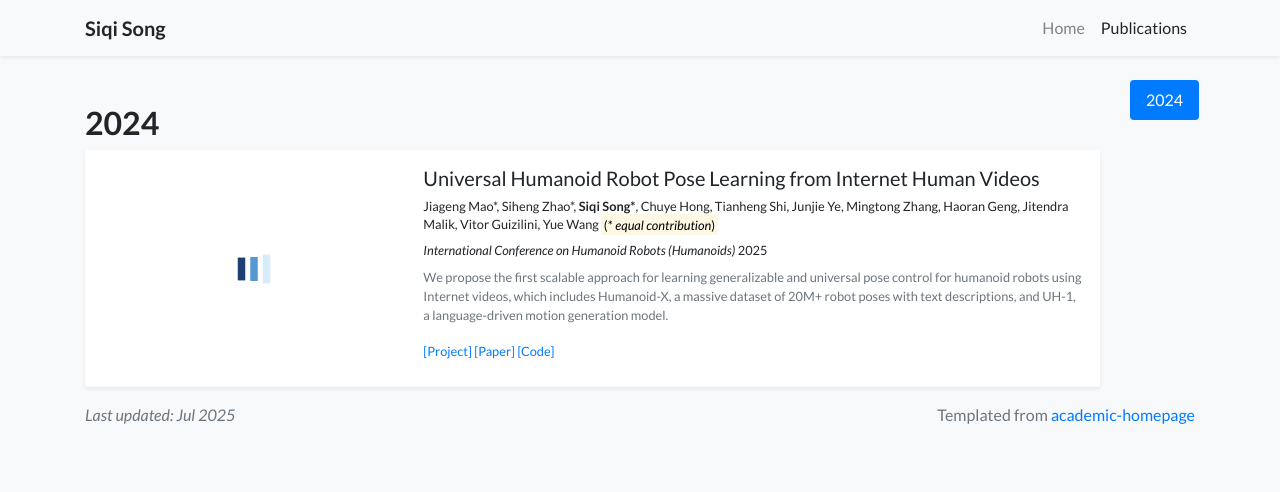
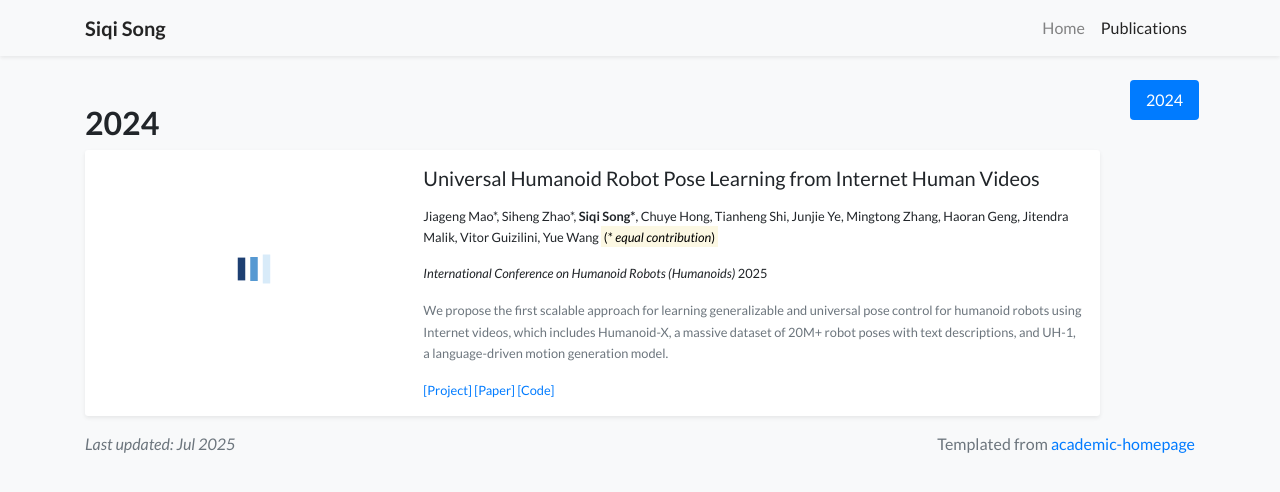
Before and after one commit to song-siqi/song-siqi.github.io, a Jekyll site: the page built from publications.html, in a window 1280 px wide. Shown: the top 492 px of the page. Built offline with Jekyll 4.4.1, drawn with Linux system fonts in a browser that asks for light colours; nearby versions of some CDN libraries; a style sheet for code colours, icons or effects is not loaded.

Commit message:
[update] uh-1 accepted test

```diff
--- a/_includes/widgets/publication_item.html
+++ b/_includes/widgets/publication_item.html
@@ -12,12 +12,12 @@
             <svg class="bubble-visual-hash lazy w-100 rounded-sm" data-bubble-visual-hash="{{ item.id }}" viewBox="0 0 300 200"></svg>
             {%- endif -%}
         </div>
-        <div class="col-md-7 col-xl-8 p-3 pl-md-0 style="min-height: 200px;">
+        <div class="col-md-7 col-xl-8 p-3 pl-md-0" style="min-height: 200px;">
             <div>
-                <h5 class="mt-0 mb-2 font-weight-normal">{{ item.title }}</h5>
-                <p class="mt-0 mb-2 small" style="line-height: 1.4;">{% include widgets/author_list.html authors=item.authors %}</p>
-                <p class="mt-0 mb-2 small" style="line-height: 1.4;">{{item.pub_pre}}<i>{{ item.pub }}</i>{{ item.pub_post }} {{ item.pub_date }} {{ item.pub_last }}</p>
-                <p class="mt-0 mb-3 small text-muted" style="line-height: 1.5;">{{ item.abstract }}</p>
+                <h5 class="mt-0 mb-3 font-weight-normal">{{ item.title }}</h5>
+                <p class="mt-0 mb-3 small" style="line-height: 1.6;">{% include widgets/author_list.html authors=item.authors %}</p>
+                <p class="mt-0 mb-3 small" style="line-height: 1.6;">{{item.pub_pre}}<i>{{ item.pub }}</i>{{ item.pub_post }} {{ item.pub_date }} {{ item.pub_last }}</p>
+                <p class="mt-0 mb-3 small text-muted" style="line-height: 1.7;">{{ item.abstract }}</p>
 
                 <p class="small pb-0 mb-0 lh-125 text-muted abstract-links">
                     {% for link in item.links %}
```
